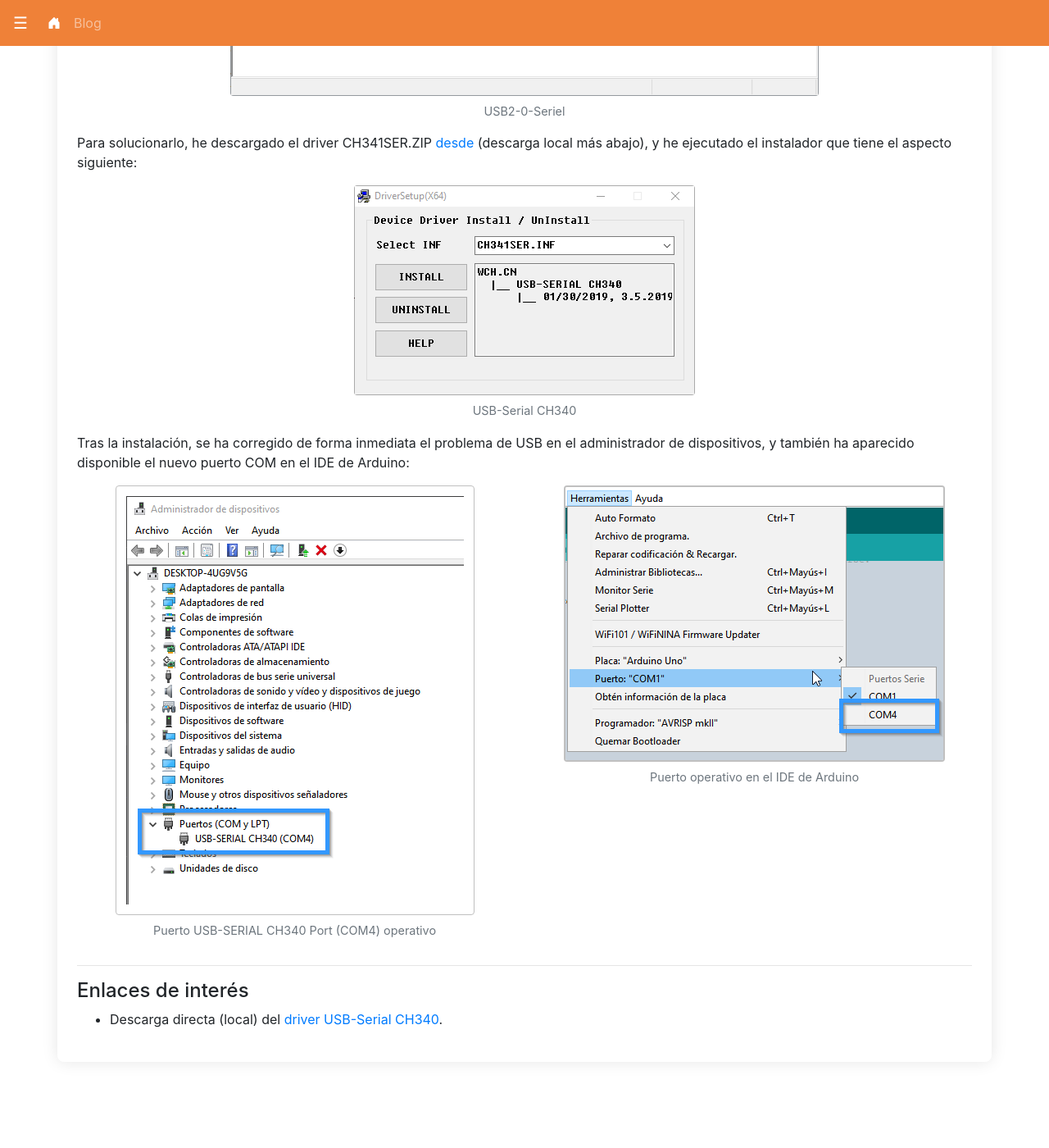
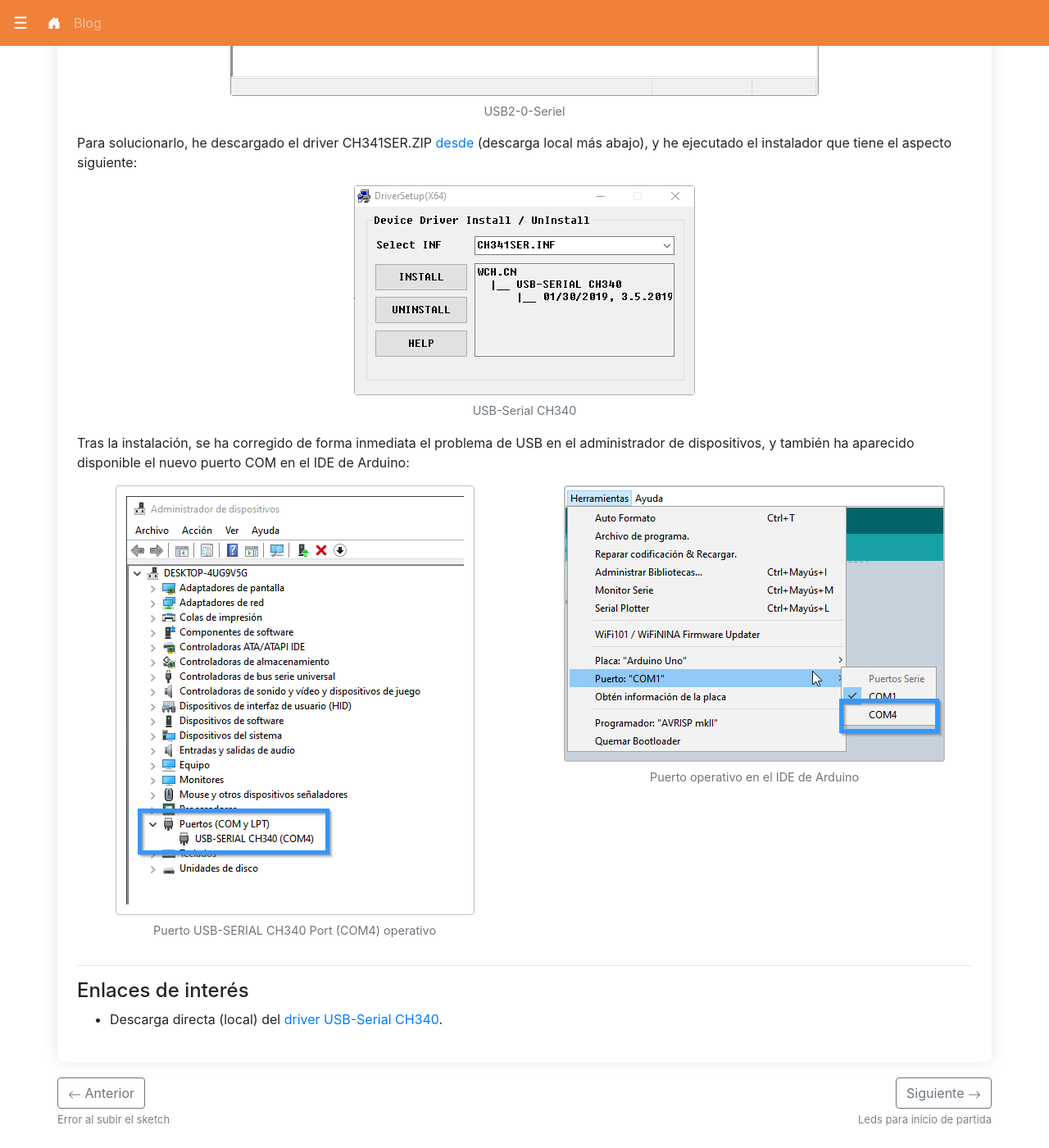
Before and after one commit to ChessPU/WebChessPU, a Jekyll site: the page built from _posts/2021-04-10-ha-ocurrido-un-error-mientras-se-enviaba-el-sketch.md, in a window 1280 px wide and 1400 px high, scrolled down 1281 px. Shown: the whole window at 82% size. Built offline with Jekyll 4.4.1, drawn with Linux system fonts in a browser that asks for light colours; nearby versions of some CDN libraries; before the commit the page ends 2595 px from its top, so only the background shows below that.

Commit message:
Montada la navegación entre posts del blog.

```diff
--- /dev/null
+++ b/_includes/blog/post-pagination.html
@@ -0,0 +1,43 @@
+<div class="container">
+    <div class="row d-flex justify-content-between">
+        <div class="col-xs-6">
+            {% if page.previous.url %}
+                <a class="btn btn-outline-secondary" href="{{ page.previous.url }}">
+                    <svg xmlns="http://www.w3.org/2000/svg" width="16" height="16" fill="currentColor" class="bi bi-arrow-left" viewBox="0 0 16 16">
+                        <path fill-rule="evenodd" d="M15 8a.5.5 0 0 0-.5-.5H2.707l3.147-3.146a.5.5 0 1 0-.708-.708l-4 4a.5.5 0 0 0 0 .708l4 4a.5.5 0 0 0 .708-.708L2.707 8.5H14.5A.5.5 0 0 0 15 8z"></path>
+                    </svg>
+                    <span class="d-sm-none d-inline">Anterior</span><span class="d-none d-sm-inline">Anterior {{ page.previous.report_id }}</span>
+                </a>
+                <svg xmlns="http://www.w3.org/2000/svg" width="38" height="38" fill="silver" class="d-sm-none d-inline bi bi-info-square-fill" viewBox="0 0 16 16" data-toggle="tooltip" data-placement="bottom" title="" data-original-title="{{ page.previous.title }}">
+                    <path d="M0 2a2 2 0 0 1 2-2h12a2 2 0 0 1 2 2v12a2 2 0 0 1-2 2H2a2 2 0 0 1-2-2V2zm8.93 4.588l-2.29.287-.082.38.45.083c.294.07.352.176.288.469l-.738 3.468c-.194.897.105 1.319.808 1.319.545 0 1.178-.252 1.465-.598l.088-.416c-.2.176-.492.246-.686.246-.275 0-.375-.193-.304-.533L8.93 6.588zM8 5.5a1 1 0 1 0 0-2 1 1 0 0 0 0 2z"></path>
+                </svg>
+            {% endif %}
+        </div>
+        <div class="col-xs-6">
+            {% if page.next.url %}
+                <svg xmlns="http://www.w3.org/2000/svg" width="38" height="38" fill="silver" class="d-sm-none d-inline bi bi-info-square-fill" viewBox="0 0 16 16" data-toggle="tooltip" data-placement="bottom" title="" data-original-title="{{ page.next.title }}">
+                    <path d="M0 2a2 2 0 0 1 2-2h12a2 2 0 0 1 2 2v12a2 2 0 0 1-2 2H2a2 2 0 0 1-2-2V2zm8.93 4.588l-2.29.287-.082.38.45.083c.294.07.352.176.288.469l-.738 3.468c-.194.897.105 1.319.808 1.319.545 0 1.178-.252 1.465-.598l.088-.416c-.2.176-.492.246-.686.246-.275 0-.375-.193-.304-.533L8.93 6.588zM8 5.5a1 1 0 1 0 0-2 1 1 0 0 0 0 2z"></path>
+                </svg>
+                <a class="btn btn-outline-secondary" href="{{ page.next.url }}">
+                    <span class="d-sm-none d-inline">Siguiente</span><span class="d-none d-sm-inline">Siguiente {{ page.next.report_id }}</span>
+                    <svg xmlns="http://www.w3.org/2000/svg" width="16" height="16" fill="currentColor" class="bi bi-arrow-right" viewBox="0 0 16 16">
+                        <path fill-rule="evenodd" d="M1 8a.5.5 0 0 1 .5-.5h11.793l-3.147-3.146a.5.5 0 0 1 .708-.708l4 4a.5.5 0 0 1 0 .708l-4 4a.5.5 0 0 1-.708-.708L13.293 8.5H1.5A.5.5 0 0 1 1 8z"></path>
+                    </svg>
+                </a>
+            {% endif %}
+        </div>
+    </div>
+    <div class="row d-flex justify-content-between">
+        <div class="col-xs-6 text-left">
+            {% if page.previous.url %}
+                <span class="d-none d-sm-inline post-previous-desc">{{ page.previous.title }}</span>
+            {% endif %}
+        </div>
+        <div  class="col-xs-6 text-right">
+            {% if page.next.url %}
+                <span class="d-none d-sm-inline post-next-desc">{{ page.next.title }}</span>
+            {% endif %}
+        </div>
+    </div>
+</div>
+<br>
--- a/_includes/bootstrap.html
+++ b/_includes/bootstrap.html
@@ -18,3 +18,23 @@
 <script src="https://cdn.jsdelivr.net/npm/popper.js@1.16.1/dist/umd/popper.min.js" integrity="sha384-9/reFTGAW83EW2RDu2S0VKaIzap3H66lZH81PoYlFhbGU+6BZp6G7niu735Sk7lN" crossorigin="anonymous"></script>
 <script src="https://cdn.jsdelivr.net/npm/bootstrap@4.5.3/dist/js/bootstrap.min.js" integrity="sha384-w1Q4orYjBQndcko6MimVbzY0tgp4pWB4lZ7lr30WKz0vr/aWKhXdBNmNb5D92v7s" crossorigin="anonymous"></script>
 <link rel="stylesheet" href="https://cdn.jsdelivr.net/npm/bootstrap-icons@1.3.0/font/bootstrap-icons.css">
+
+
+<script>
+  $(document).ready(function() {
+    // Activo los ToolTips
+    $('[data-toggle="tooltip"]').tooltip();
+
+    // Activo los popovers
+    $('[data-toggle="popover"]').popover()
+
+    // Hago que los popovers se oculten automáticamente a los 10 segundos
+    $('.pop').popover().click(function () {
+      hidePopOverTimeout = setTimeout(function () {
+          $('.pop').popover('hide');
+          // Una vez se ejecuta, elimino el time
+          clearTimeout(hidePopOverTimeout);
+      }, 10000);
+    });
+});
+</script>
--- a/_layouts/post.html
+++ b/_layouts/post.html
@@ -31,6 +31,7 @@
         <hr>
         {{ content }}
       </main>
+      {% include blog/post-pagination.html %}
     </div>
     {% include bootstrap.html %}
   </body>
```
Also changed, not shown: assets/css/post.css (+2 -8 lines).
